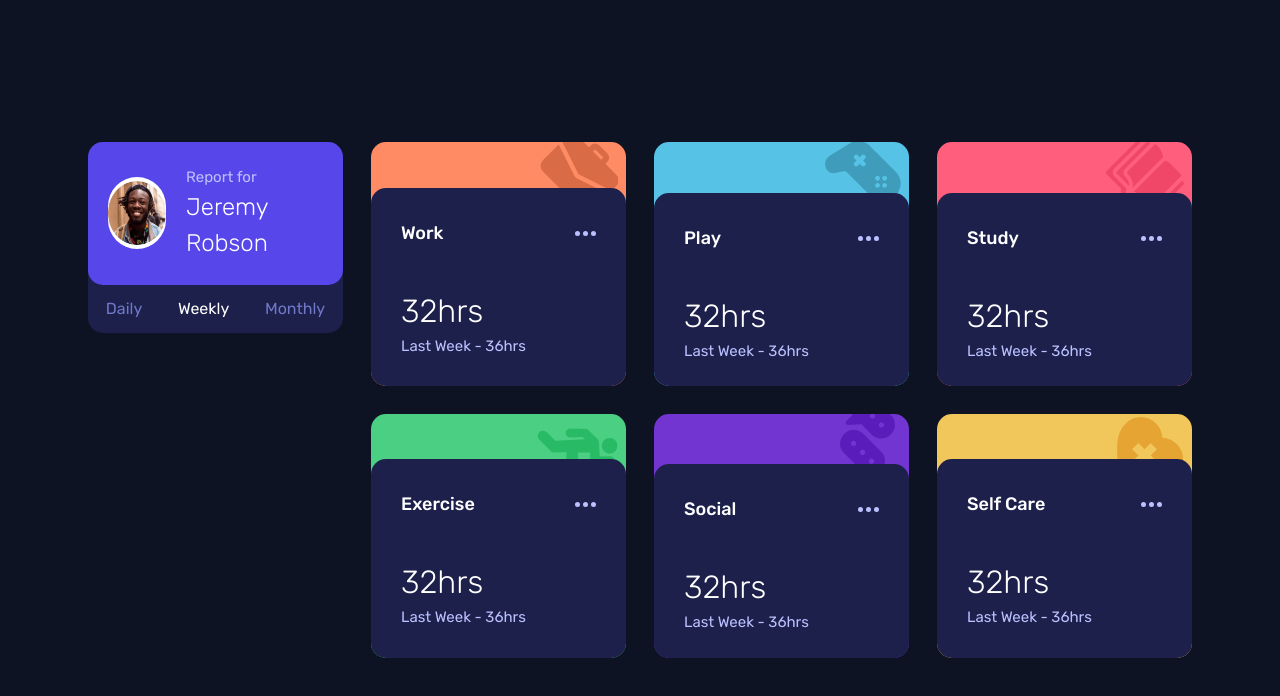
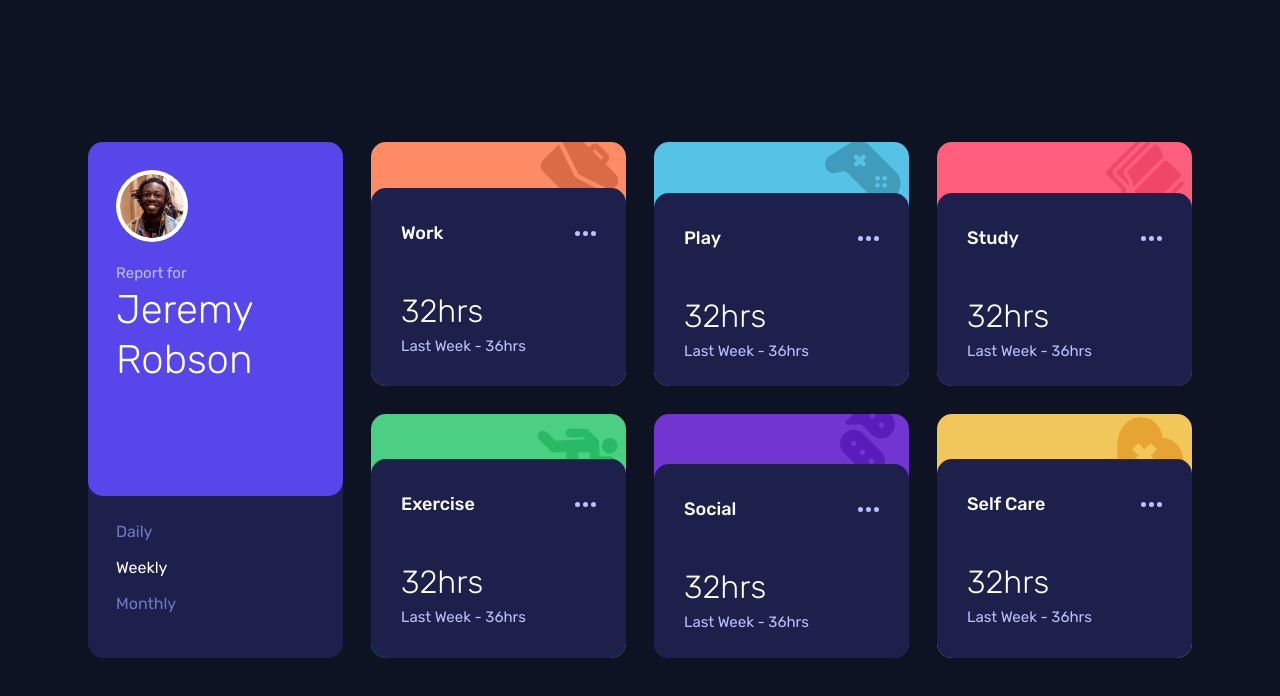
Before and after one commit to defydef/time-tracking-dashboard, a React (Vite) app: page / in a window 1280 px wide. Shown: the top 696 px of the page. Built offline with nearby package versions, Linux system fonts and the light colour scheme.

Commit message:
Fix grid display of MainCard in desktop display

```diff
--- a/src/ui/MainCard.jsx
+++ b/src/ui/MainCard.jsx
@@ -1,8 +1,8 @@
 function MainCard() {
   return (
-    <div className="bg-[var(--card-bg)] w-[20.4375rem] sm:w-[15.9375rem] sm:h-max rounded-[0.9375rem] pb-3 flex flex-col gap-3 sm:row-span-full">
-      <section className="bg-[var(--primary)] rounded-[0.9375rem] px-5 py-6">
-        <div className="flex items-center justify-start gap-5">
+    <div className="bg-[var(--card-bg)] w-[20.4375rem] sm:w-[15.9375rem] rounded-[0.9375rem] pb-3 flex flex-col gap-3 sm:row-span-full">
+      <section className="bg-[var(--primary)] rounded-[0.9375rem] px-5 py-6 sm:p-7 sm:h-[22.125rem]">
+        <div className="flex sm:flex-col items-center sm:items-start justify-start gap-5">
           <div className="rounded-full w-[4.5rem] h-[4.5rem] bg-white flex justify-center items-center">
             <img
               className="rounded-full w-16 h-16"
@@ -13,11 +13,13 @@ function MainCard() {
             <p className="text-[0.9375rem] text-[var(--secondary-text)]">
               Report for
             </p>
-            <h1 className="text-[1.5rem] font-light">Jeremy Robson</h1>
+            <h1 className="text-[1.5rem] sm:text-[2.5rem] font-light leading-tight">
+              Jeremy Robson
+            </h1>
           </div>
         </div>
       </section>
-      <section className="flex justify-around items-end text-[var(--secondary-heading)]">
+      <section className="flex sm:flex-col justify-around items-end sm:items-start sm:gap-3 sm:py-3 sm:px-7 text-[var(--secondary-heading)]">
         <p>Daily</p>
         <p className="text-white">Weekly</p>
         <p>Monthly</p>
```
